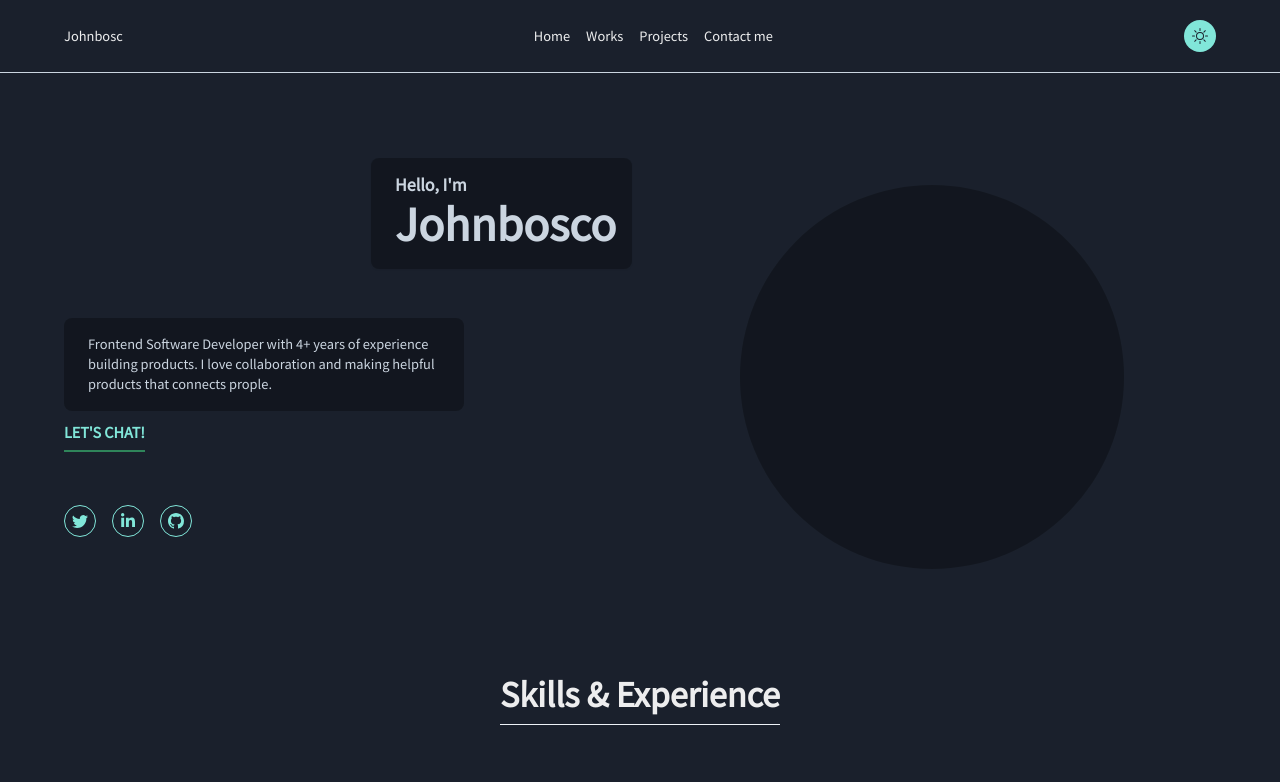
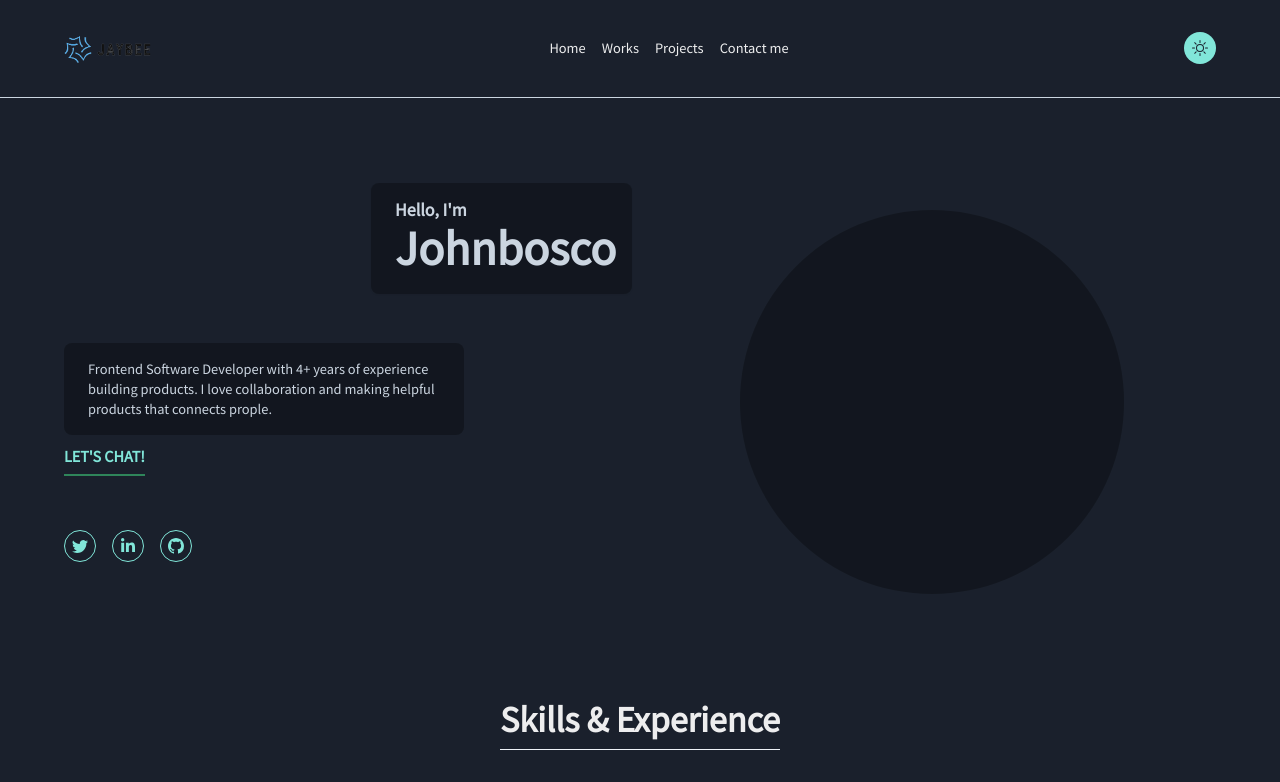
Before and after one commit to OkoloJohnbosco/portfolio, a Next.js app: page / in a window 1280 px wide. Shown: the top 782 px of the page. Built offline with nearby package versions, Linux system fonts and the light colour scheme; a web font is replaced by a local one.

Commit message:
chore: added my logo

```diff
--- a/components/navbar/index.tsx
+++ b/components/navbar/index.tsx
@@ -6,10 +6,13 @@ import {
   Text,
   useColorMode,
   useColorModeValue,
+  Box,
 } from "@chakra-ui/react";
 import Icon from "../icon";
 import { BsSun, BsMoon } from "react-icons/bs";
 import Section from "../section";
+import Image from "next/image";
+import logoImg from "../../public/images/logo.png";
 
 function Navbar() {
   const { colorMode, toggleColorMode } = useColorMode();
@@ -28,9 +31,9 @@ function Navbar() {
     >
       <Section>
         <HStack w="full" justifyContent="space-between">
-          <Stack>
-            <Text>Johnbosc</Text>
-          </Stack>
+          <Box maxW="90px">
+            <Image src={logoImg} alt="" placeholder="blur" />
+          </Box>
           <HStack spacing={4}>
             <a href="#home">
               <Text>Home</Text>
```
